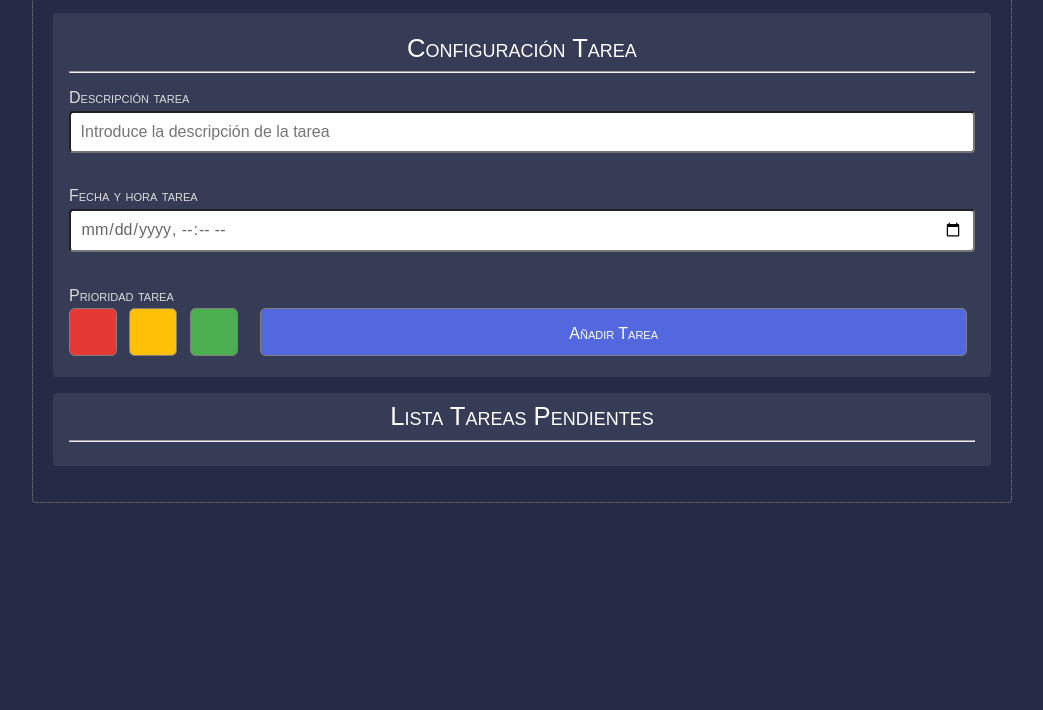
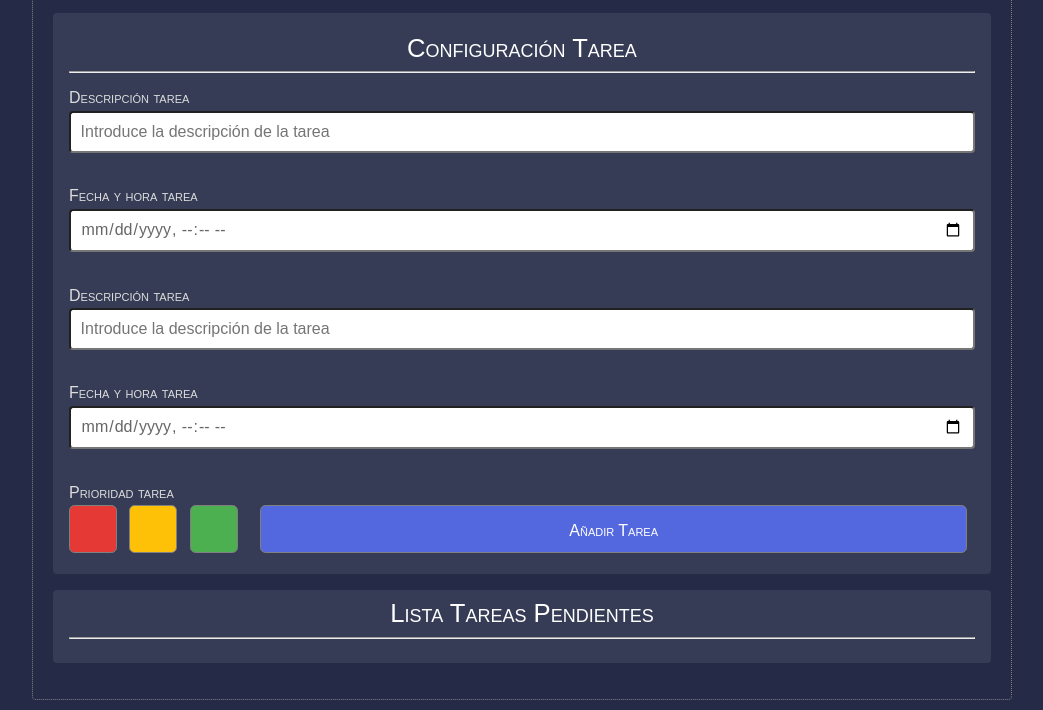
Before and after one commit to jorgesanchez-ribera/ramas, a plain HTML site: page index.html in a window 1280 px wide. Shown: the part 172-882 px from the top of the page, without its empty margins (118-1161 px from the left). Before the commit the page ends 800 px from the top, so only its background shows below. Drawn offline with Linux system fonts and the light colour scheme.

Commit message:
cambio realizado por Jorge

```diff
--- a/index.html
+++ b/index.html
@@ -35,6 +35,17 @@
 				<small class="error" id="errordate"> &nbsp; </small>
 			</form>
 
+			<!--Cambio realizado por Jorge  -->
+			<form action="" class="form">
+				<label for="text" class=form__label>Descripción tarea</label>
+				<input type="text" id="texttask" class="form__text" placeholder="Introduce la descripción de la tarea">
+				<small class="error" id="errortext">&nbsp;</small>
+
+				<label for="text" class=form__label>Fecha y hora tarea</label>
+				<input type="datetime-local" id="datetask" class="form__text">
+				<small class="error" id="errordate"> &nbsp; </small>
+			</form>
+
 			<!-- Divs para la prioridad y button para crear la tarea -->
 			<section id="buttons" class="buttons">
 				<label for="text" class=form__label>Prioridad tarea</label>
```
